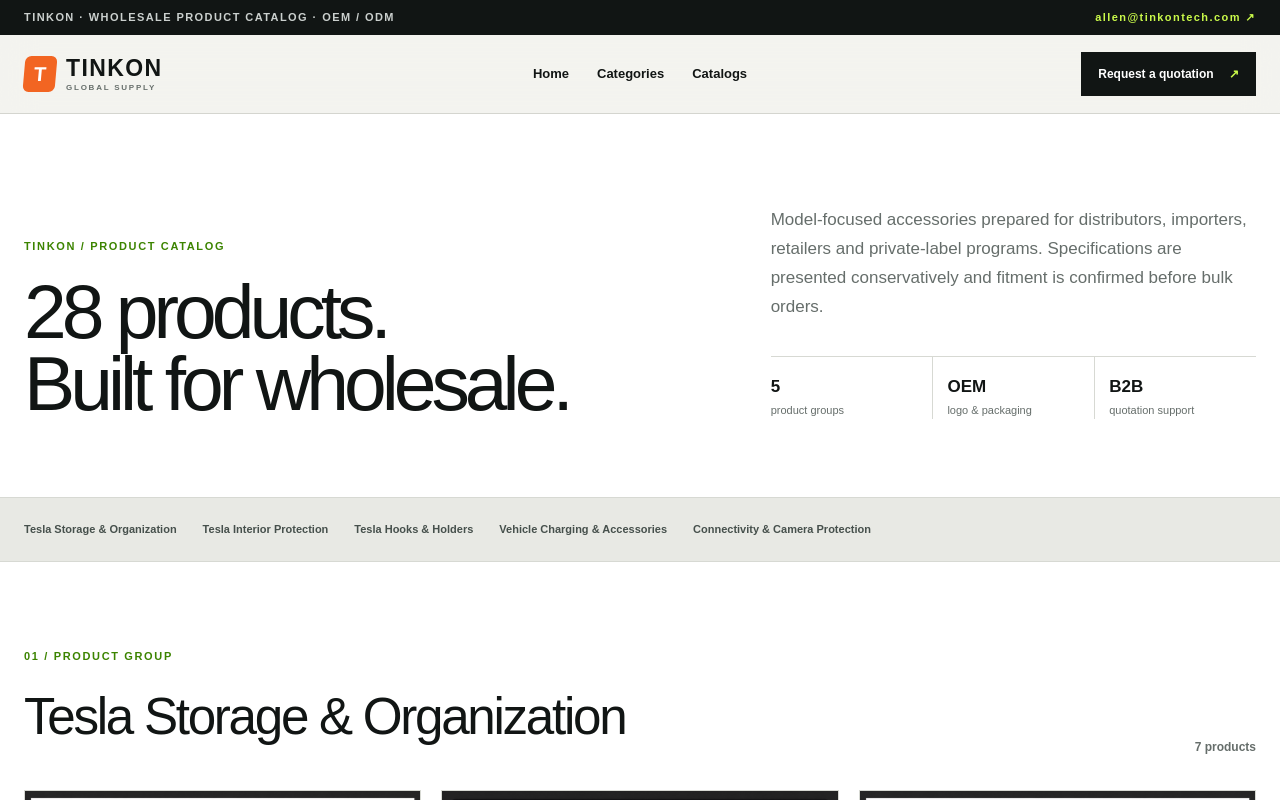
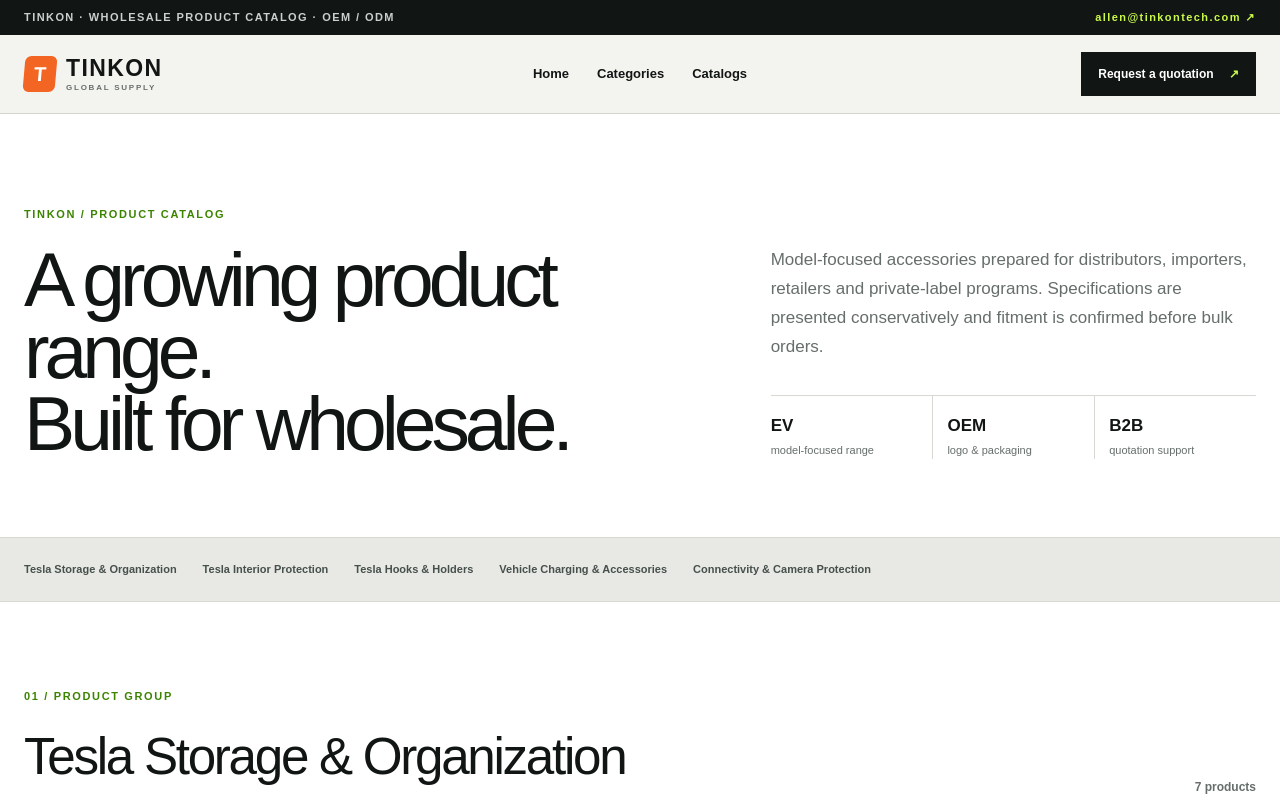
Before and after one commit to Allen-Lei88/tinkon-website, a Next.js app: page /products in a window 1280 px wide. Shown: the top 800 px of the page. Built offline with nearby package versions, Linux system fonts and the light colour scheme.

Commit message:
Use evergreen product catalog headline

```diff
--- a/app/products/page.tsx
+++ b/app/products/page.tsx
@@ -75,7 +75,7 @@
           <div className="shell catalog-hero-grid">
             <div>
               <p className="section-index">TINKON / PRODUCT CATALOG</p>
-              <h1>{products.length} products.<br />Built for wholesale.</h1>
+              <h1>A growing product range.<br />Built for wholesale.</h1>
             </div>
             <div>
               <p>
@@ -84,7 +84,7 @@
                 conservatively and fitment is confirmed before bulk orders.
               </p>
               <div className="catalog-stat-row">
-                <span><strong>{categories.length}</strong> product groups</span>
+                <span><strong>EV</strong> model-focused range</span>
                 <span><strong>OEM</strong> logo & packaging</span>
                 <span><strong>B2B</strong> quotation support</span>
               </div>
```
